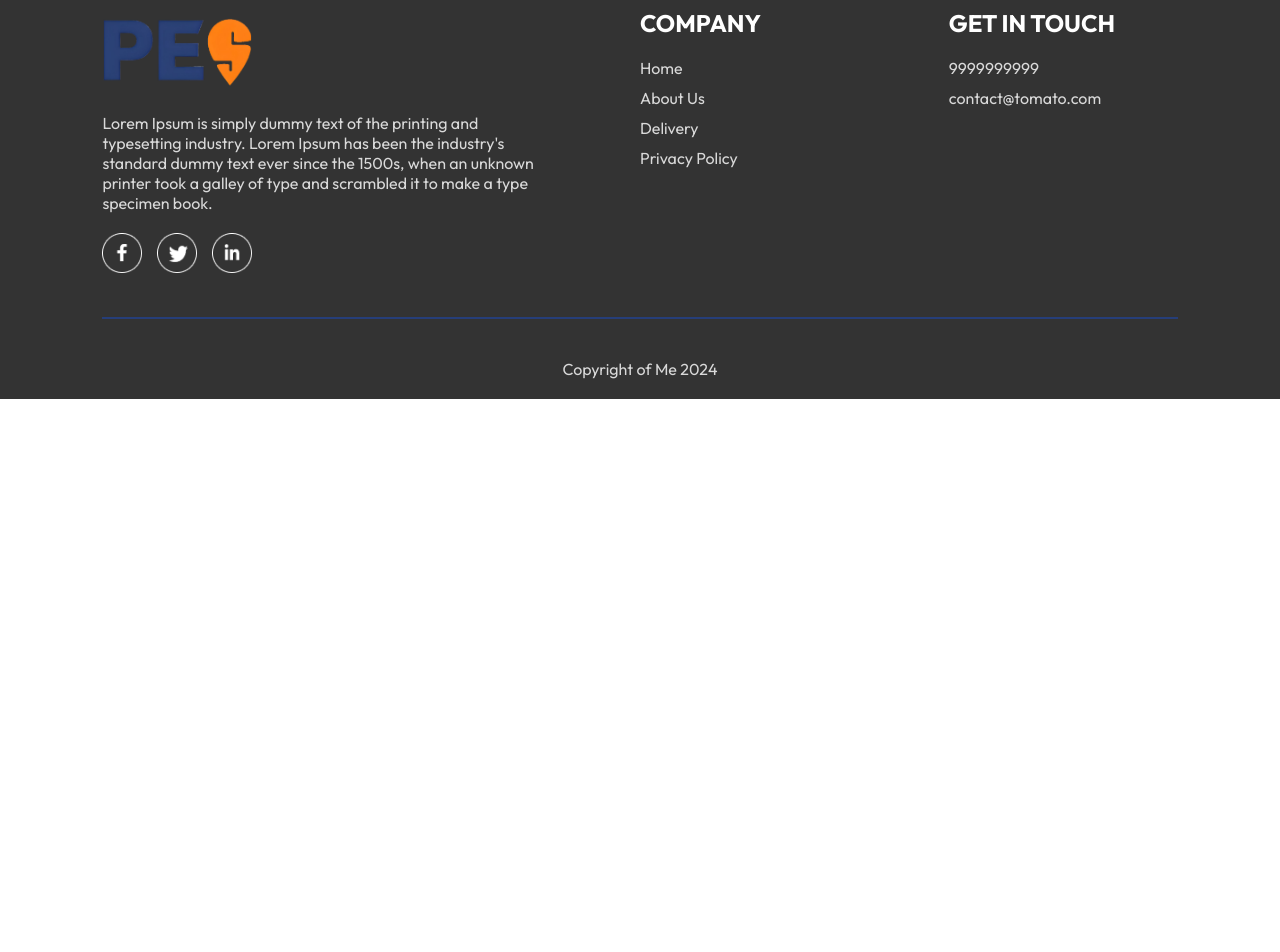
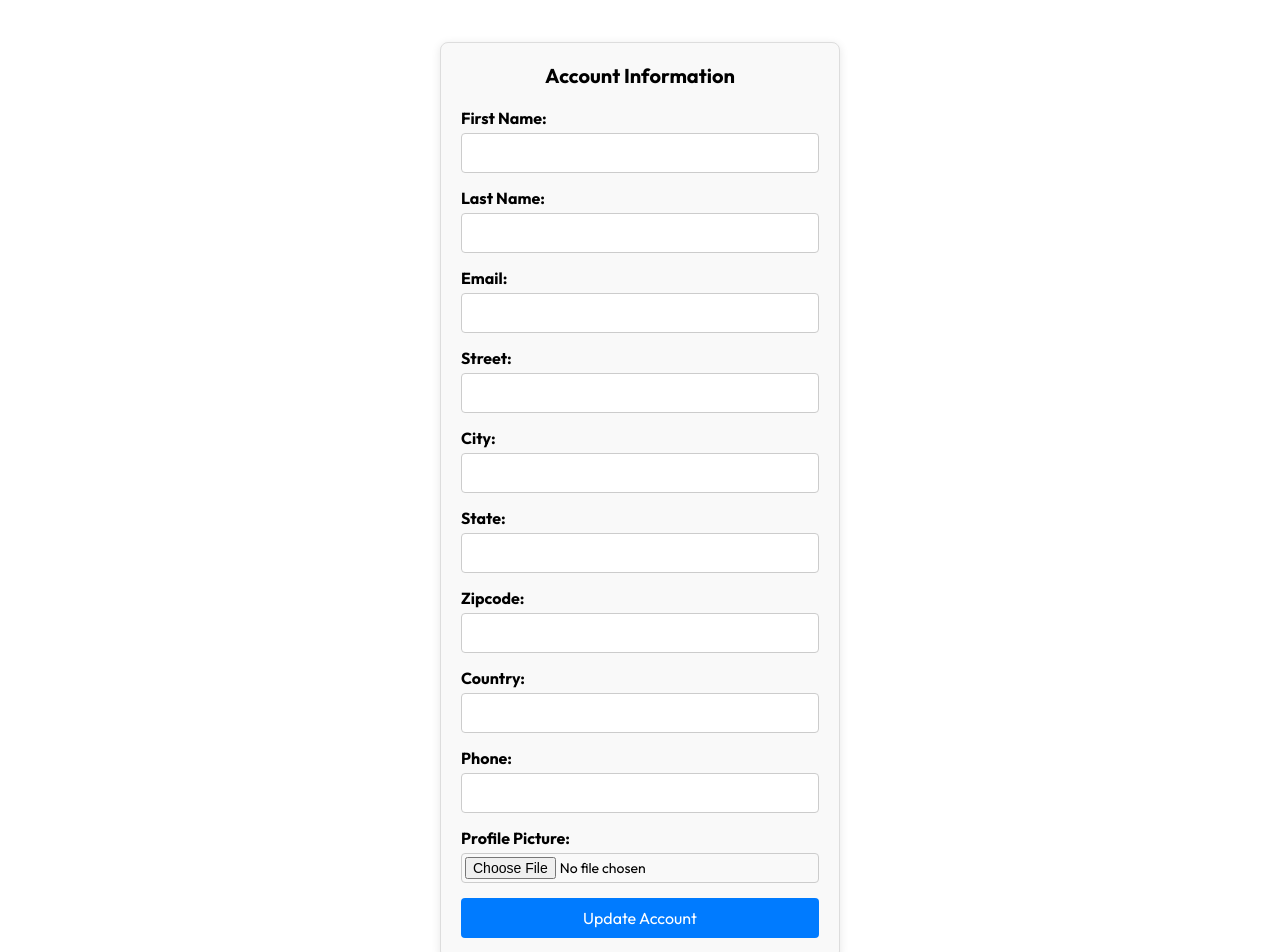
Before and after one commit to MJenius/BetterPESwiggy, a React (Vite) app in the folder frontend/: page /account in a window 1280 px wide. Shown: the part 300-1252 px from the top of the page. Before the commit the page ends 800 px from the top, so only its background shows below. Built offline with nearby package versions, Linux system fonts and the light colour scheme; no server answers.

Commit message:
Account Page, Not Functional

```diff
--- a/frontend/src/App.jsx
+++ b/frontend/src/App.jsx
@@ -3,12 +3,12 @@ import { Route, Routes } from 'react-router-dom'
 import Navbar from './components/Navbar/Navbar'
 import Home from './pages/Home/Home'
 import Cart from './pages/Cart/Cart'
-import PlaceOrder from './pages/PlaceOrder/PlaceOrder'
 import Footer from './components/Footer/Footer'
 import LoginPopup from './components/LoginPopup/LoginPopup'
 import Verify from './pages/Verify/Verify'
 import MyOrders from './pages/MyOrders/MyOrders'
 import Deliver from './pages/Deliver/Deliver'
+import Account from './pages/Account/Account';
 
 const App = () => {
   const [showLogin,setShowLogin] = useState(false)
@@ -20,10 +20,10 @@ const App = () => {
         <Routes>
           <Route path="/" element={<Home />} />
           <Route path="/cart" element={<Cart />} />
-          <Route path="/order" element={<PlaceOrder/>}/>
           <Route path="/verify" element={<Verify/>}/>
           <Route path='/myorders' element={<MyOrders/>}/>
           <Route path='/deliver' element={<Deliver/>}/>
+          <Route path='/account' element={<Account />} />
         </Routes>
       </div>
       <Footer/>
--- a/frontend/src/components/Navbar/Navbar.jsx
+++ b/frontend/src/components/Navbar/Navbar.jsx
@@ -48,6 +48,8 @@ const Navbar = ({ setShowLogin }) => {
                         <ul className='nav-profile-dropdown'>
                             <Link to='/deliver' className='deliver-button'>Deliver</Link>
                             <hr />
+                            <Link to='/account' className='account-button'>Account</Link>
+                            <hr />
                             <li onClick={logout}><img src={assets.logout_icon} alt='' /><p>Logout</p></li>
                         </ul>
                     </div>}
--- /dev/null
+++ b/frontend/src/pages/Account/Account.css
@@ -0,0 +1,90 @@
+.account-page {
+  display: flex;
+  flex-direction: column;
+  align-items: center;
+  padding: 20px;
+  font-family: Arial, sans-serif;
+}
+
+.account-profile {
+  text-align: center;
+  margin-bottom: 20px;
+}
+
+.profile-picture {
+  width: 150px;
+  height: 150px;
+  border-radius: 50%;
+  object-fit: cover;
+  margin-bottom: 10px;
+}
+
+h2 {
+  font-size: 24px;
+  margin: 10px 0;
+}
+
+.email {
+  font-size: 16px;
+  color: #555;
+}
+
+.account-info {
+  width: 100%;
+  max-width: 400px;
+  background-color: #f9f9f9;
+  border: 1px solid #ddd;
+  border-radius: 8px;
+  padding: 20px;
+  box-shadow: 0 2px 10px rgba(0, 0, 0, 0.1);
+}
+
+.account-info h3 {
+  margin-bottom: 20px;
+  font-size: 20px;
+  text-align: center;
+}
+
+.account-item {
+  margin-bottom: 15px;
+}
+
+.account-item label {
+  display: block;
+  margin-bottom: 5px;
+  font-weight: bold;
+}
+
+.account-item input {
+  width: 100%;
+  padding: 10px;
+  border: 1px solid #ccc;
+  border-radius: 4px;
+  font-size: 14px;
+}
+
+.account-item input[type="file"] {
+  padding: 3px; /* Adjust padding for file input */
+}
+
+button {
+  width: 100%;
+  padding: 10px;
+  background-color: #007bff;
+  color: white;
+  border: none;
+  border-radius: 4px;
+  font-size: 16px;
+  cursor: pointer;
+  transition: background-color 0.3s;
+}
+
+button:hover {
+  background-color: #0056b3;
+}
+
+@media (max-width: 480px) {
+  .account-info {
+      width: 90%;
+  }
+}
--- /dev/null
+++ b/frontend/src/pages/Account/Account.jsx
@@ -0,0 +1,191 @@
+import React, { useState, useEffect, useContext } from 'react';
+import axios from 'axios';
+import { StoreContext } from '../../context/StoreContext';
+import { useNavigate } from 'react-router-dom';
+import './Account.css';
+
+const Account = () => {
+  const navigate = useNavigate();
+  const { token } = useContext(StoreContext);
+  const [user, setUser ] = useState({
+    firstName: '',
+    lastName: '',
+    email: '',
+    street: '',
+    city: '',
+    state: '',
+    zipcode: '',
+    country: '',
+    phone: '',
+    profilePicture: null,
+  });
+  const [profilePicture, setProfilePicture] = useState(null); // State for file input
+
+  const fetchUser  = async () => {
+    try {
+      const response = await axios.get('/api/users/me', {
+        headers: {
+          Authorization: `Bearer ${token}`,
+        },
+      });
+      setUser (response.data);
+    } catch (error) {
+      console.error(error);
+    }
+  };
+
+  useEffect(() => {
+    fetchUser ();
+  }, []);
+
+  const handleInputChange = (event) => {
+    const { name, value } = event.target;
+    setUser ((prevUser ) => ({
+      ...prevUser ,
+      [name]: value,
+    }));
+  };
+
+  const handleFileChange = (event) => {
+    const file = event.target.files[0];
+    setProfilePicture(file); // Update the profilePicture state
+  };
+
+  const handleSubmit = async (event) => {
+    event.preventDefault();
+    const formData = new FormData();
+    formData.append('firstName', user.firstName);
+    formData.append('lastName', user.lastName);
+    formData.append('email', user.email);
+    formData.append('street', user.street);
+    formData.append('city', user.city);
+    formData.append('state', user.state);
+    formData.append('zipcode', user.zipcode);
+    formData.append('country', user.country);
+    formData.append('phone', user.phone);
+    if (profilePicture) {
+      formData.append('profilePicture', profilePicture); // Append the file to FormData
+    }
+
+    try {
+      await axios.put('/api/users/me', formData, {
+        headers: {
+          Authorization: `Bearer ${token}`,
+          'Content-Type': 'multipart/form-data', // Set content type for file upload
+        },
+      });
+      navigate('/account');
+    } catch (error) {
+      console.error(error);
+    }
+  };
+
+  return (
+    <div className="account-page">
+      <div className="account-profile">
+        <img
+          src={user.profilePicture || 'default-placeholder.png'} // Use a default placeholder image if no profile picture is available
+          alt={`${user.firstName || ''} ${user.lastName || ''}`} // Use empty string if names are undefined
+          className="profile-picture"
+        />
+        <h2>{`${user.firstName || ''} ${user.lastName || ''}`}</h2> {/* Only show names if defined */}
+        <p className="email">{user.email || ''}</p> {/* Only show email if defined */}
+      </div>
+      <form className="account-info" onSubmit={handleSubmit}>
+        <h3>Account Information</h3>
+        <div className="account-item">
+          <label>First Name:</label>
+          <input
+            type="text"
+            name="firstName"
+            value={user.firstName || ''}
+            onChange={handleInputChange}
+          />
+        </div>
+        <div className="account-item">
+          <label>Last Name:</label>
+          <input
+            type="text"
+            name="lastName"
+            value={user.lastName || ''}
+            onChange={handleInputChange}
+          />
+        </div>
+        <div className="account-item">
+          <label>Email:</label>
+          <input
+            type="email"
+            name="email"
+            value={user.email || ''}
+            onChange={handleInputChange}
+          />
+        </div>
+        <div className="account-item">
+          <label>Street:</label>
+          <input
+            type="text"
+            name="street"
+            value={user.street || ''}
+            onChange={handleInputChange}
+          />
+        </div>
+        <div className="account-item">
+          <label>City:</label>
+          <input
+            type="text"
+            name="city"
+            value={user.city || ''}
+            onChange={handleInputChange}
+          />
+        </div>
+        <div className="account-item">
+          <label>State:</label>
+          <input
+            type=" text"
+            name="state"
+            value={user.state || ''}
+            onChange={handleInputChange}
+          />
+        </div>
+        <div className="account-item">
+          <label>Zipcode:</label>
+          <input
+            type="text"
+            name="zipcode"
+            value={user.zipcode || ''}
+            onChange={handleInputChange}
+          />
+        </div>
+        <div className="account-item">
+          <label>Country:</label>
+          <input
+            type="text"
+            name="country"
+            value={user.country || ''}
+            onChange={handleInputChange}
+          />
+        </div>
+        <div className="account-item">
+          <label>Phone:</label>
+          <input
+            type="text"
+            name="phone"
+            value={user.phone || ''}
+            onChange={handleInputChange}
+          />
+        </div>
+        <div className="account-item">
+          <label>Profile Picture:</label>
+          <input
+            type="file"
+            accept="image/*"
+            onChange={handleFileChange}
+          />
+        </div>
+        <button type="submit">Update Account</button>
+      </form>
+    </div>
+  );
+};
+
+export default Account;
```
